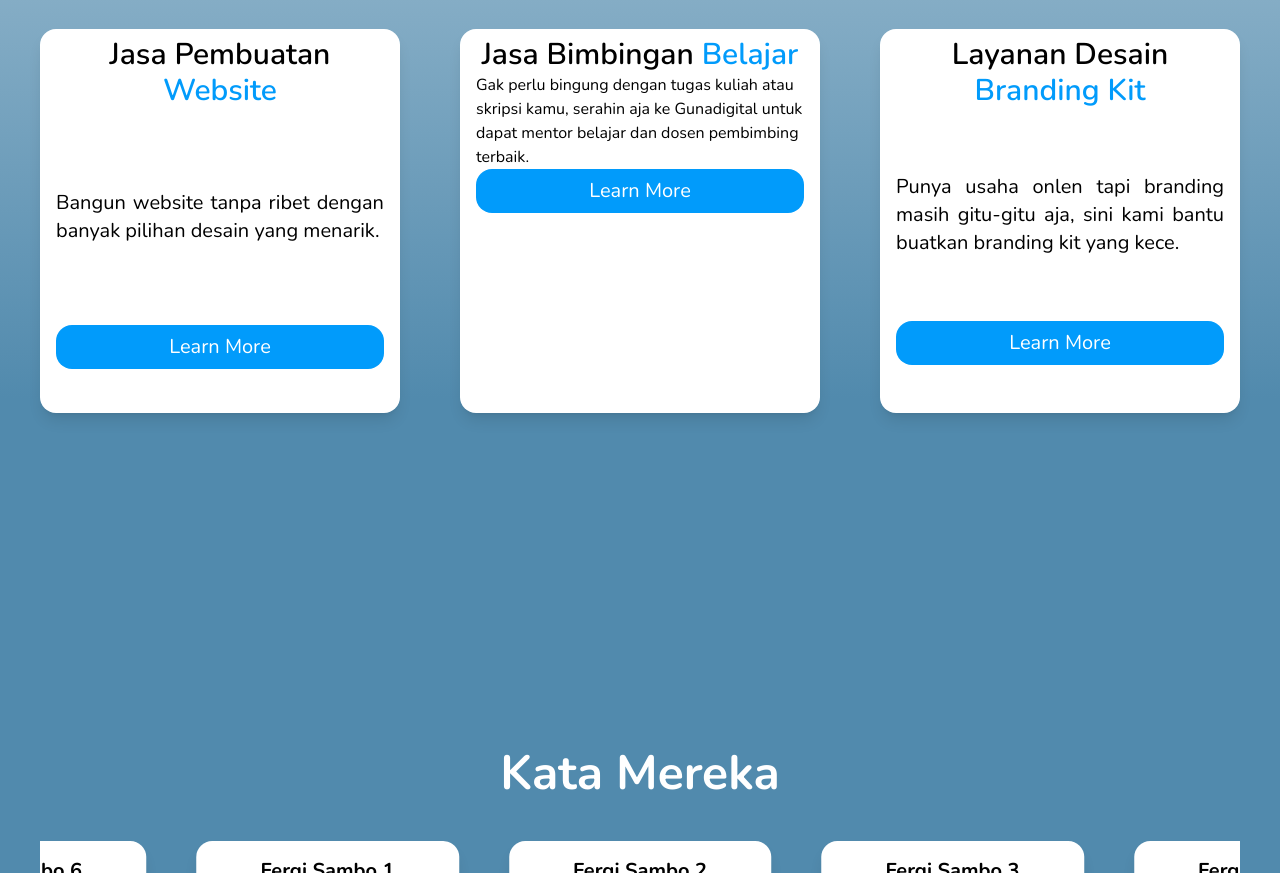
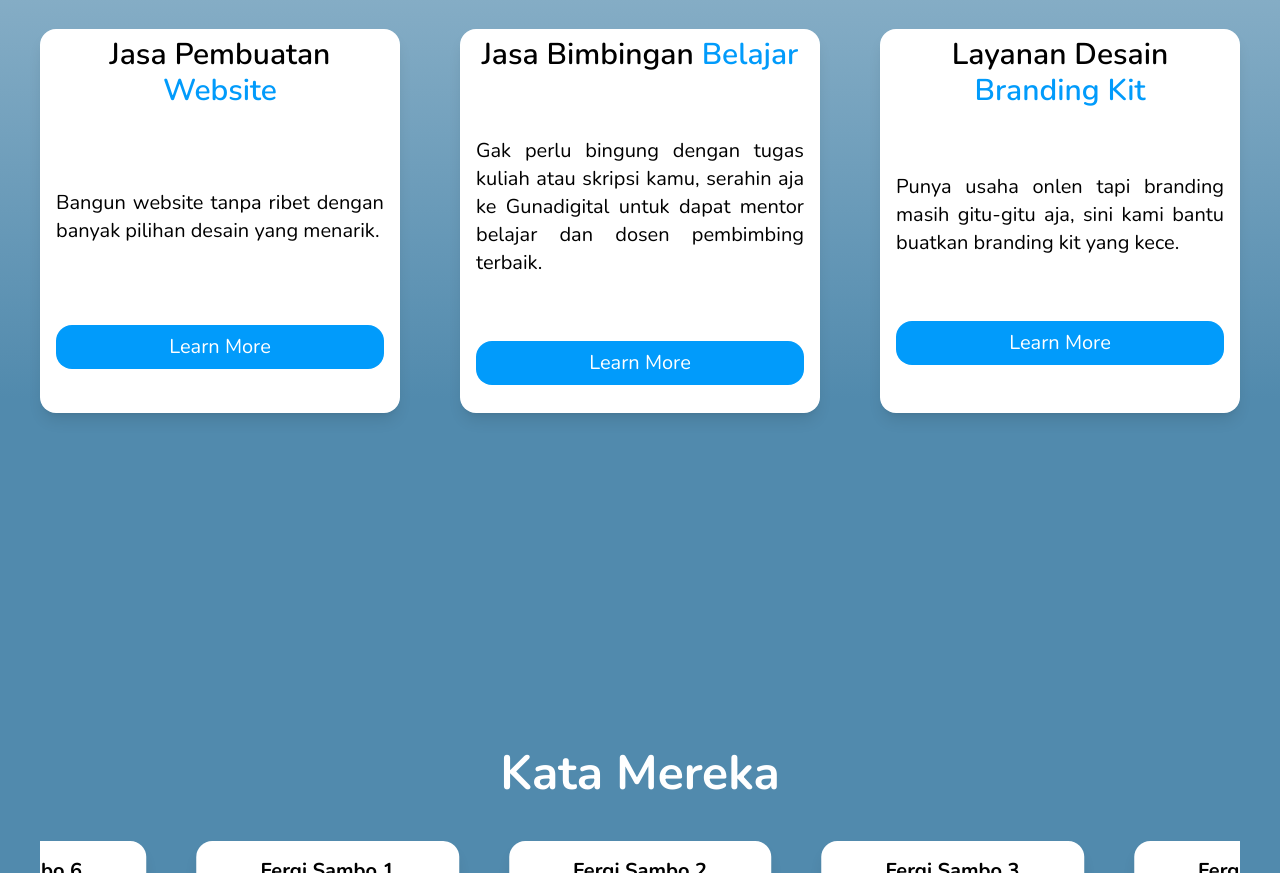
Before and after one commit to gunadigital/gunadigital, a website: page index.html in a window 1280 px wide. Shown: the part 947-1820 px from the top of the page. Drawn offline with nearby package versions, Linux system fonts and the light colour scheme.

Commit message:
Update index.html

```diff
--- a/index.html
+++ b/index.html
@@ -146,7 +146,7 @@
                             Jasa Bimbingan
                             <span class="text-[#019bfb]">Belajar</span>
                         </h3>
-                        <p class="card-body-3">
+                        <p class="card-body">
                             Gak perlu bingung dengan tugas kuliah atau skripsi
                             kamu, serahin aja ke Gunadigital untuk dapat mentor
                             belajar dan dosen pembimbing terbaik.
```
